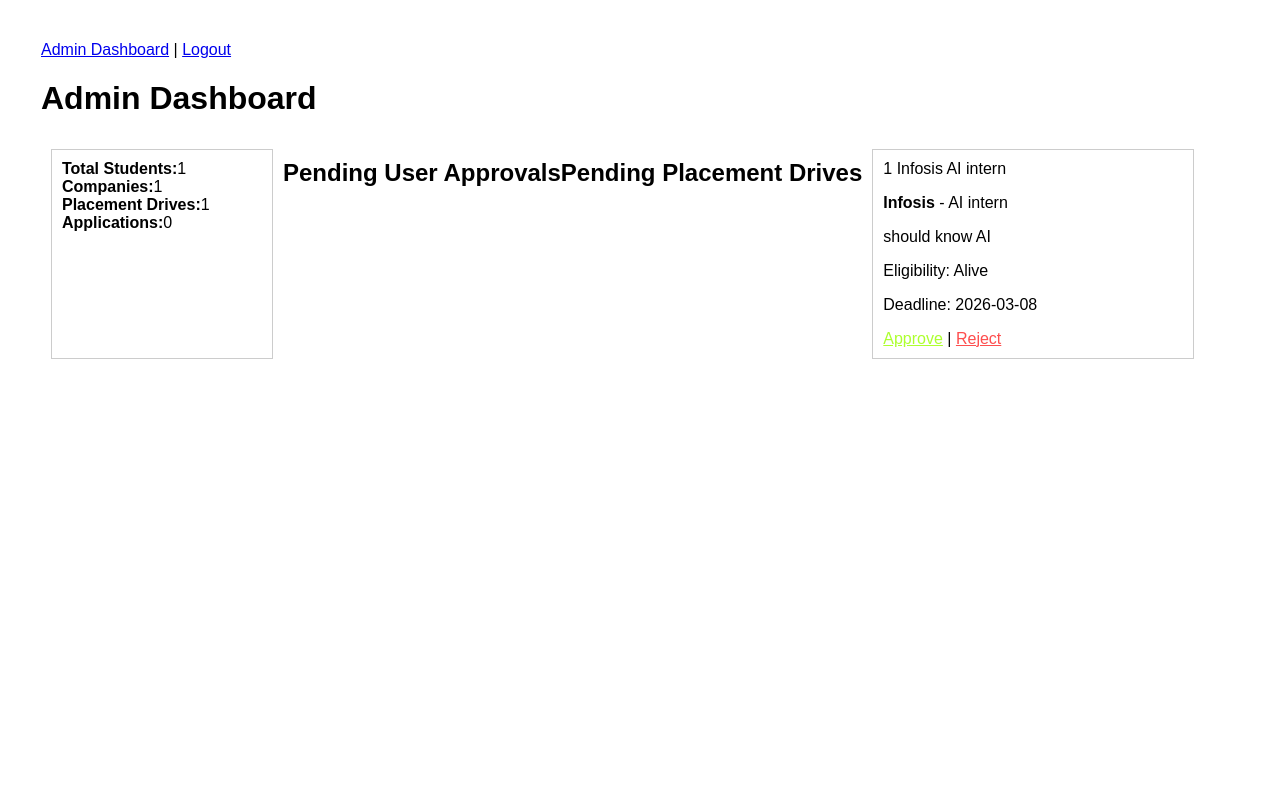
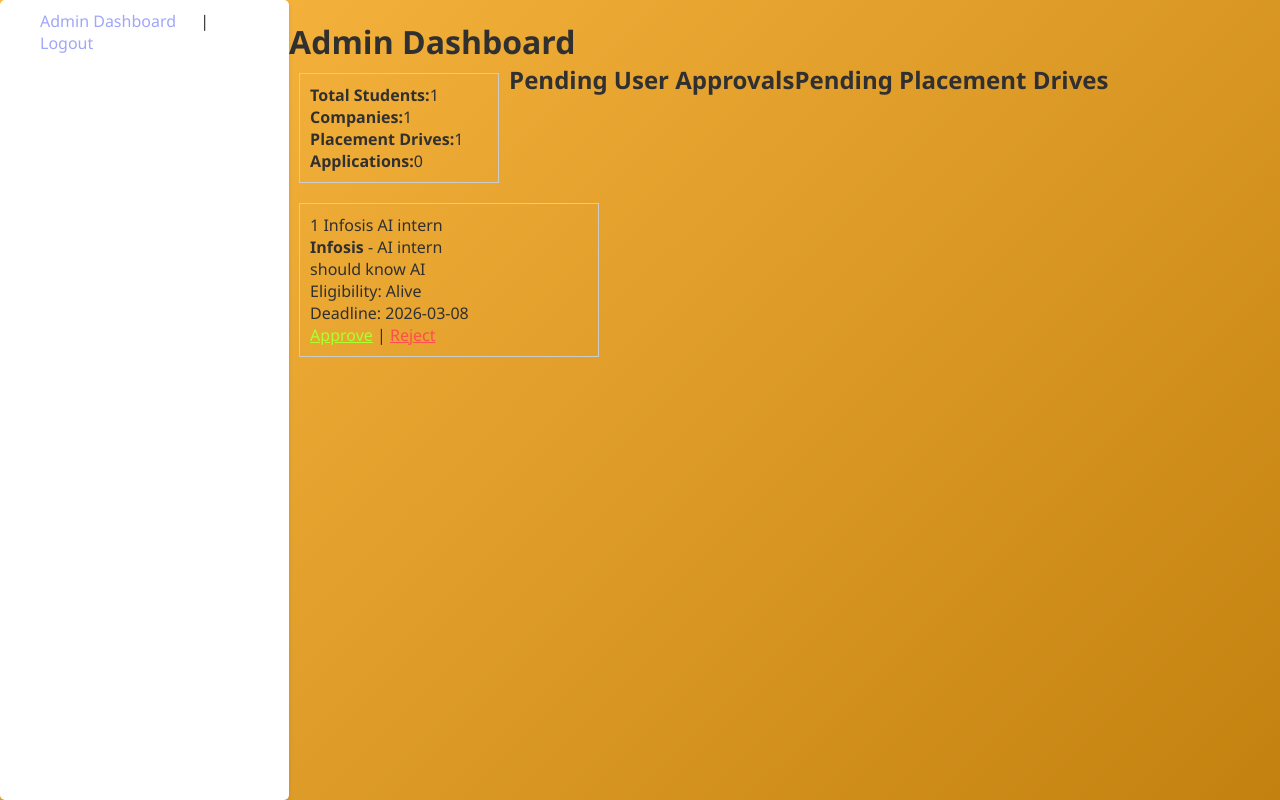
Before and after one commit to Chandrika-duddi/Placement-Portal-Application, a Flask app: page /admin/dashboard in a window 1280 px wide. Run offline with Flask 3, Linux system fonts and the light colour scheme; a user stored in the database is signed in.

Commit message:
Added Basic Styles

```diff
--- a/Placement_portal/templates/base.html
+++ b/Placement_portal/templates/base.html
@@ -4,10 +4,169 @@
     <meta charset="UTF-8">
     <meta name="viewport" content="width=device-width, initial-scale=1.0">
     <style>
-        body {
-            font-family: Arial, sans-serif;
-            margin: 40px;
-            padding: 1px;
+        *{
+            margin: 0;
+            padding: 0;
+            box-sizing: border-box;
+        }
+        body{
+            font-family: 'Segoe UI', Tahoma, Geneva, Verdana, sans-serif;
+            background: linear-gradient(135deg,#fbb842 0%, #c3810f 100%);
+            min-height: 100vh;
+            display: flex;
+            color: #303030;
+        }
+        .container{
+            width: 100%;
+            max-width: 1200px;
+            margin: 0 auto;
+            padding: 20px;
+        }
+        nav{
+            background-color: #ffffff;
+            backdrop-filter: blur(10px);
+            padding: 10px 20px;
+            border-radius: 5px;
+            box-shadow: 0 2px 4px rgba(0,0,0,0.1);
+        }
+        nav a{
+            color: #a0a6fb;
+            text-decoration: none;
+            margin-right: 15px;
+            font-weight: 500;
+            padding: 5px 10px; margin: 5px 10px;
+            border-radius: 25px;
+            transition: all 0.3s ease;
+        }
+        nav a:hover{
+            background-color: #a0a6fb;
+            color: #fff;
+            box-shadow: 0 4px 8px rgba(136, 144, 254, 0.3);
+            transform: translateY(-2px);
+        }
+        flash-container{
+            margin: 20px 0;
+            border-radius: 10px;
+            max-width: 600px;
+            padding: 15px 20px;
+        }
+        flash-container.success{
+            background-color: #d4edda;
+            color: #155724;
+            border: 1px solid #c3e6cb;
+        }
+        flash-container.error{
+            background-color: #f8d7da;
+            color: #721c24;
+            border: 1px solid #f5c6cb;
+        }
+         table {
+            width: 100%;
+            border-collapse: collapse;
+            margin-top: 20px;
+        }
+        table th, table td {
+            border: 1px solid #ddd;
+            padding: 8px;
+            text-align: left;
+        }
+        table th {
+            background-color: #f2f2f2;
+        }
+        tr:hover {
+            background-color: #f1f1f1;
+        }
+        .card{
+            background-color: #ffffff;
+            border-radius: 10px;
+            box-shadow: 0 2px 4px rgba(0,0,0,0.1);
+            padding: 20px;
+            margin-bottom: 20px;
+            border: #f5c6cb solid 1px;
+        }
+        .card h3{
+            margin-bottom: 15px;
+            color: #a0a6fb;
+        }
+        .card h1{
+            margin-bottom: 10px;
+            color: #ce8efe;
+        }
+        button{
+            background-color: #a0a6fb;
+            color: #fff;
+            border: none;
+            padding: 10px 20px;
+            border-radius: 25px;
+            cursor: pointer;
+            transition: all 0.3s ease;
+        }
+        button:hover{
+            background-color: #764ba2;
+            box-shadow: 0 4px 8px rgba(136, 144, 254, 0.3);
+            transform: translateY(-2px);
+        }
+        button:primary{
+            background-color: #764ba2;
+        }
+        button:success{
+            background-color: #28a745;
+        }
+        button:error{
+            background-color: #dc3545;
+        }
+        form input, form select{
+            width: 100%;
+            padding: 10px;
+            margin: 10px 0;
+            border: 1px solid #ccc;
+            border-radius: 5px;
+        }
+        input:focus, select:focus, textarea:focus{
+            border-color: #a0a6fb;
+            box-shadow: 0 0 5px rgba(160, 166, 251, 0.5);
+            outline: none;
+        }
+        textarea{
+            resize: vertical;
+            min-height: 100px;
+        }
+        stats-grid{
+            display: grid;
+            grid-template-columns: repeat(auto-fit, minmax(200px, 1fr));
+            gap: 20px;
+        }
+        stats-card{
+            background-color: #ffffff;
+            border-radius: 10px;
+            box-shadow: 0 2px 4px rgba(0,0,0,0.1);
+            padding: 20px;
+            text-align: center;
+        }
+        stats-card h2{
+            margin-bottom: 10px;
+            color: #a0a6fb;
+        }
+        stats-card p{
+            font-size: 24px;
+            color: #303030;
+        }
+        @media(max-width: 768px){
+            .container{
+                padding: 10px;
+            }
+            nav{
+                padding: 10px;
+            }
+            table {
+                font-size: 14px;
+            }
+            table th, table td {
+                padding: 6px;
+            }
+            button{
+                padding: 8px 16px;
+            }
         }
     </style>
 </head>
```
Also changed, not shown: Placement_portal/instance/placement.db.
